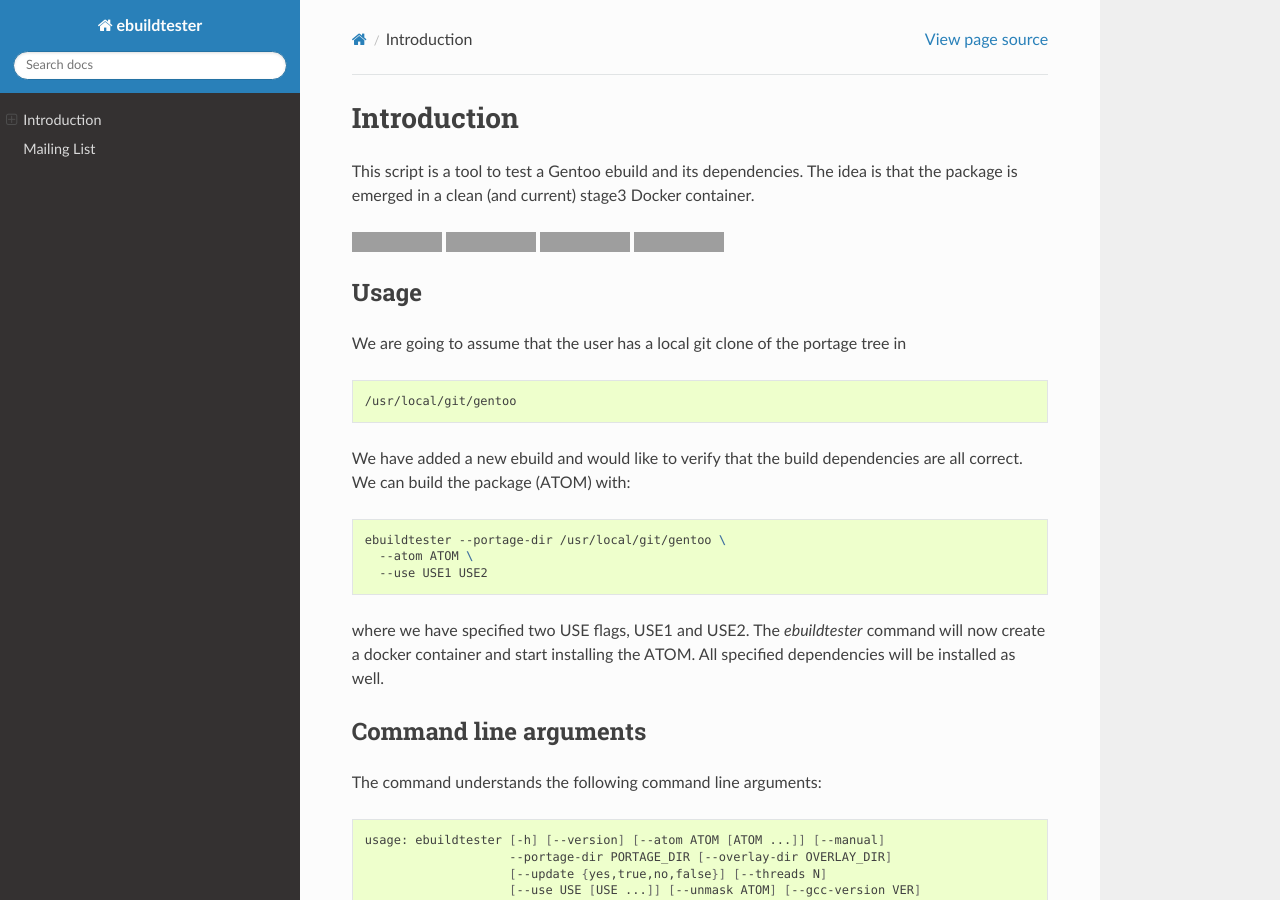
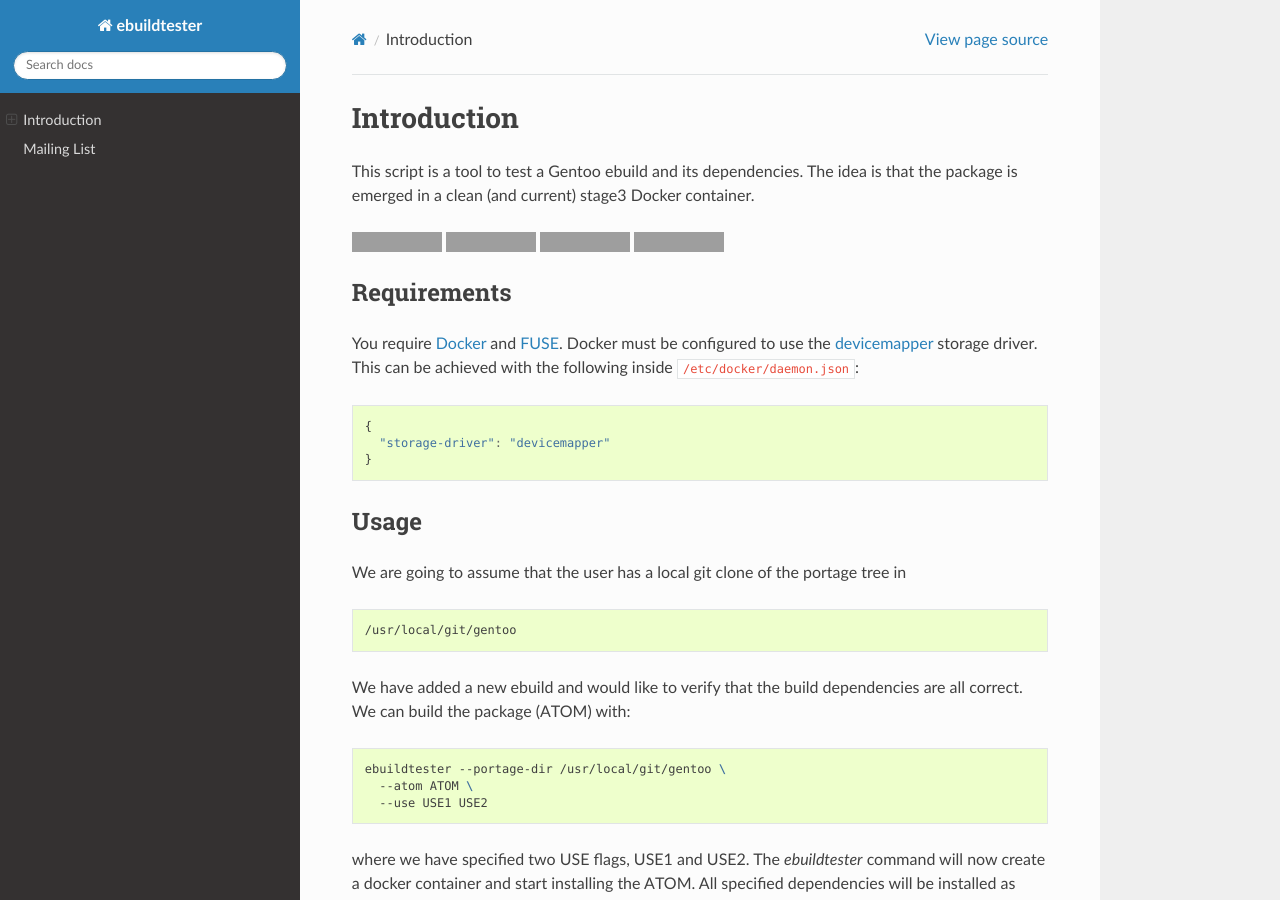
Before and after one commit to nicolasbock/ebuildtester, a Sphinx documentation site: the page built from docs/index.rst, in a window 1280 px wide and 900 px high. Built offline with Sphinx 7.4.7 and the Read the Docs theme 2.0.0, drawn with Linux system fonts in a browser that asks for light colours; grey boxes are pictures that could not be loaded.

Commit message:
Synchronize README with documentation index

```diff
--- a/docs/index.rst
+++ b/docs/index.rst
@@ -24,6 +24,22 @@ current) stage3 Docker container.
    :target: https://waffle.io/nicolasbock/ebuildtester
    :alt: 'Waffle.io - Columns and their card count'
 
+
+Requirements
+------------
+
+You require `Docker <https://wiki.gentoo.org/wiki/Docker>`_ and `FUSE
+<https://wiki.gentoo.org/wiki/Filesystem_in_Userspace>`_. Docker must be
+configured to use the `devicemapper
+<https://docs.docker.com/storage/storagedriver/device-mapper-driver/>`_
+storage driver.  This can be achieved with the following inside
+``/etc/docker/daemon.json``:
+
+.. code-block:: javascript
+
+   {
+     "storage-driver": "devicemapper"
+   }
 
 Usage
 -----
```
